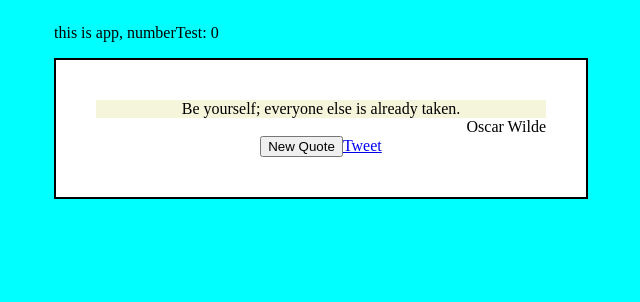
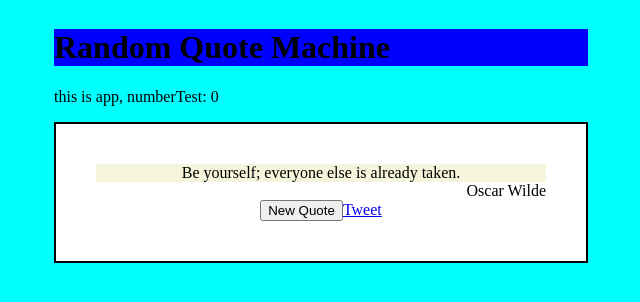
Before and after one commit to markoter/random-quote-machine, a React (Create React App) app: page / in a window 1280 px wide. Shown: the top 302 px of the page, without its empty margins (319-959 px from the left). Built offline with nearby package versions, Linux system fonts and the light colour scheme.

Commit message:
add header and some minor fixes

```diff
--- a/public/index.html
+++ b/public/index.html
@@ -24,7 +24,7 @@
       work correctly both with client-side routing and a non-root public URL.
       Learn how to configure a non-root public URL by running `npm run build`.
     -->
-    <title>React App</title>
+    <title>Random Quote Machine</title>
   </head>
   <body>
     <noscript>You need to enable JavaScript to run this app.</noscript>
--- a/src/App.js
+++ b/src/App.js
@@ -1,5 +1,6 @@
 import React from "react";
 import QuoteBox from "./QuoteBox";
+import HeaderBox from "./Header"
 
 class App extends React.Component {
     state = {
@@ -8,17 +9,19 @@ class App extends React.Component {
     selectRandomQuote = () => {
         const quotesAmmount = 10 //TODO this should be length of quotesList
         const rndNum = Math.floor(Math.random() * quotesAmmount)
-        this.setState({quoteNumberRandom: rndNum})
+        this.setState({ quoteNumberRandom: rndNum })
     }
     componentDidMount() {
         this.selectRandomQuote()
     }
     render() {
-        const {quoteNumberRandom} = this.state
-        return (<div id="app-container">
-            <p>this is app, numberTest: {quoteNumberRandom}</p>
-            <QuoteBox quoteNumber={quoteNumberRandom} selectRandomQuote={this.selectRandomQuote}/>
-        </div>
+        const { quoteNumberRandom } = this.state
+        return (
+            <div id="app-container">
+                <HeaderBox />
+                <p>this is app, numberTest: {quoteNumberRandom}</p>
+                <QuoteBox quoteNumber={quoteNumberRandom} selectRandomQuote={this.selectRandomQuote} />
+            </div>
         )
     }
 }
--- /dev/null
+++ b/src/Header.js
@@ -0,0 +1,12 @@
+import React from "react";
+
+const HeaderBox = () => {
+    return (
+        <div id="header">
+            <h1>Random Quote Machine</h1>
+        </div>
+
+    )
+}
+
+export default HeaderBox;
--- a/src/QuoteBox.js
+++ b/src/QuoteBox.js
@@ -2,13 +2,15 @@ import React from "react";
 import quotesList from "./quotes";
 
 const QuoteBox = (props) => {
-    const { quoteNumber, selectRandomQuote } = props
-    return (<div id="quote-box">
-        <div id="text">{quotesList[quoteNumber].quote}</div>
-        <div id="author">{quotesList[quoteNumber].author}</div>
-        <button id="new-quote" onClick={() =>props.selectRandomQuote()}>New Quote</button>
-        <a href="https://www.twitter.com" target="_blank" id="tweet-quote">Tweet</a>
-    </div>)
+    const { quoteNumber } = props
+    return (
+        <div id="quote-box">
+            <div id="text">{quotesList[quoteNumber].quote}</div>
+            <div id="author">{quotesList[quoteNumber].author}</div>
+            <button id="new-quote" onClick={() => props.selectRandomQuote()}>New Quote</button>
+            <a href="https://www.twitter.com" target="_blank" id="tweet-quote">Tweet</a>
+        </div>
+    )
 }
 
 export default QuoteBox
--- a/src/index.css
+++ b/src/index.css
@@ -13,12 +13,13 @@ body {
   border: 2px solid black;
   padding: 40px 40px;
 }
-
 #quote-box #text {
   background-color: beige;
 }
-
 #quote-box #author {
   justify-self: right;
 }
-/*# sourceMappingURL=index.css.map */
+
+#header {
+  background-color: blue;
+}/*# sourceMappingURL=index.css.map */
--- a/src/index.scss
+++ b/src/index.scss
@@ -19,3 +19,6 @@ body {
         justify-self: right;
     }
 }
+#header {
+    background-color: blue;
+}
```
Also changed, not shown: 1 other file (tests, documents, lock files or other folders).
